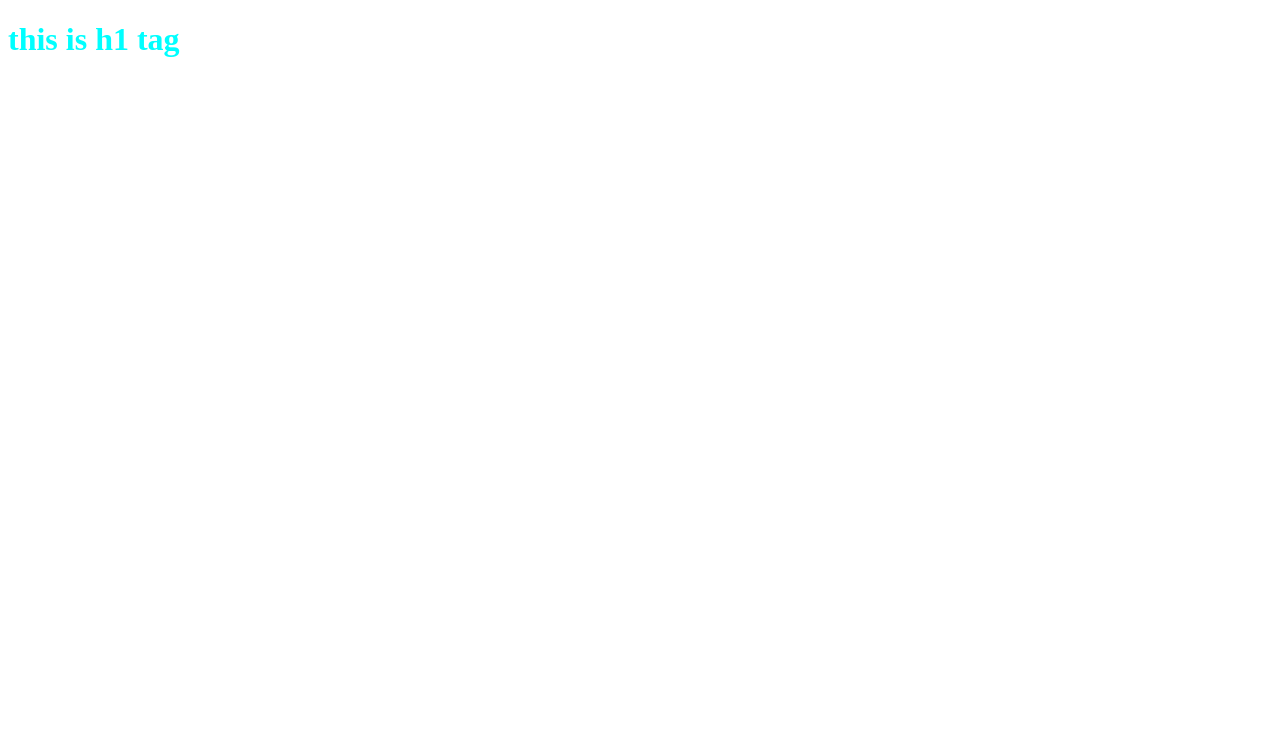
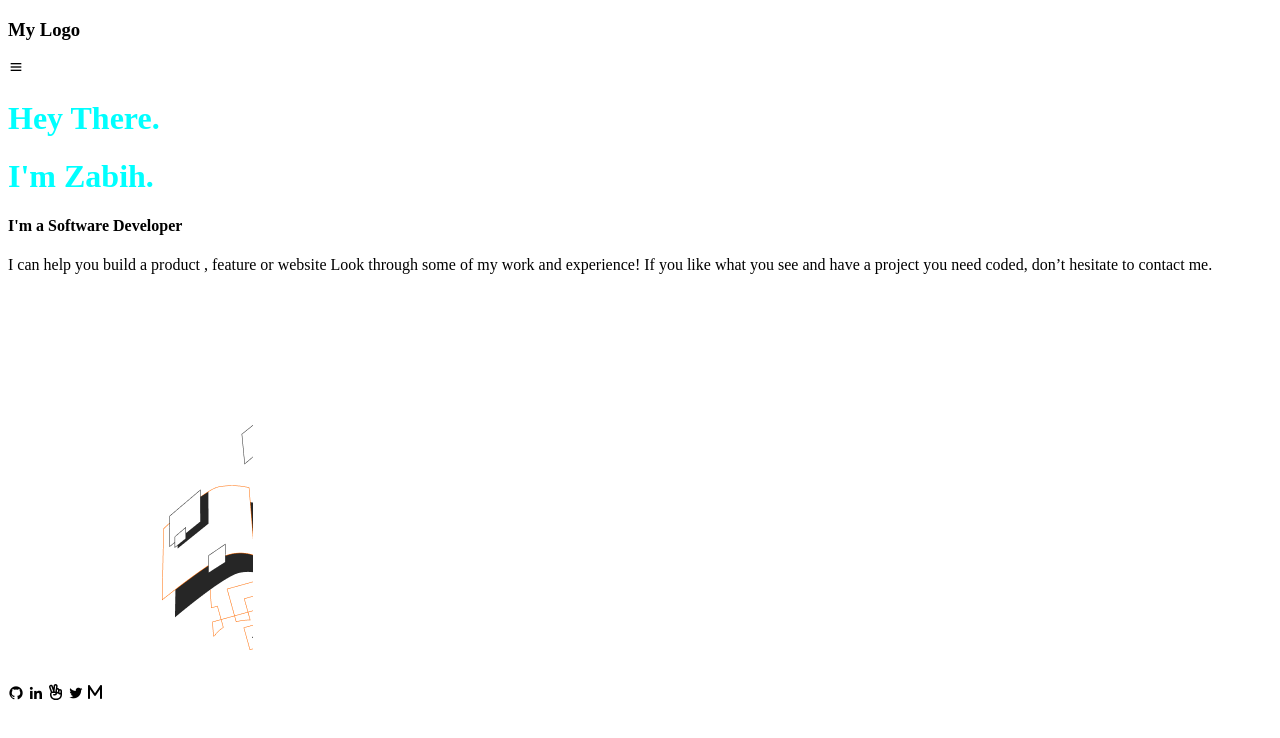
Before and after one commit to ZabihullahNooriWardak/portfolio, a website: page index.html in a window 1280 px wide. Drawn offline with nearby package versions, Linux system fonts and the light colour scheme.

Commit message:
htm part is done

```diff
--- a/index.html
+++ b/index.html
@@ -5,6 +5,8 @@
     <meta http-equiv="X-UA-Compatible" content="IE=edge">
     <meta name="viewport" content="width=device-width, initial-scale=1.0">
     <title>Document</title>
+    <!-- Box icon link -->
+    <link href='https://unpkg.com/boxicons@2.1.4/css/boxicons.min.css' rel='stylesheet'>
     <!-- link to CSS file -->
     <link rel="stylesheet" href="style.css">
 </head>
@@ -12,7 +14,30 @@
     <!-- Header starts -->
     <header>
         <div class="header" id="header">
-<h1>this is h1 tag</h1>
+<div class="toolbar">
+    <h3>My Logo</h3>
+    <i class='bx bx-menu'></i>
+</div>
+<div class="headline">
+    <h1>Hey There.</h1>
+    <h1>I'm Zabih.</h1>
+    <h4>I'm a Software Developer</h4>
+    <p>I can help you build a product , feature or website Look through some of my work and experience! If you like what you see and have a project you need coded,
+        don’t hesitate to contact me.</p>
+        <div class="headline-bottom">
+            <div class="icons">
+                <i class='bx bxl-github'></i>
+                <i class='bx bxl-linkedin'></i>
+                <span class="icon-container">
+                <svg xmlns="http://www.w3.org/2000/svg" height="1em" viewBox="0 0 512 512"><path d="M250.8 1.4c-35.2-3.7-66.6 21.8-70.3 57L174 119 156.7 69.6C145 36.3 108.4 18.8 75.1 30.5S24.2 78.8 35.9 112.1L88.7 262.2C73.5 276.7 64 297.3 64 320v0 24c0 92.8 75.2 168 168 168h48c92.8 0 168-75.2 168-168V272 256 224c0-35.3-28.7-64-64-64c-7.9 0-15.4 1.4-22.4 4c-10.4-21.3-32.3-36-57.6-36c-.7 0-1.5 0-2.2 0l5.9-56.3c3.7-35.2-21.8-66.6-57-70.3zm-.2 155.4C243.9 166.9 240 179 240 192v48c0 .7 0 1.4 0 2c-5.1-1.3-10.5-2-16-2h-7.4l-5.4-15.3 17-161.3c.9-8.8 8.8-15.2 17.6-14.2s15.2 8.8 14.2 17.6l-9.5 90.1zM111.4 85.6L165.7 240H144c-4 0-8 .3-11.9 .9L81.2 96.2c-2.9-8.3 1.5-17.5 9.8-20.4s17.5 1.5 20.4 9.8zM288 192c0-8.8 7.2-16 16-16s16 7.2 16 16v32 16c0 8.8-7.2 16-16 16s-16-7.2-16-16V192zm38.4 108c10.4 21.3 32.3 36 57.6 36c5.5 0 10.9-.7 16-2v10c0 66.3-53.7 120-120 120H232c-66.3 0-120-53.7-120-120l0-24 0 0c0-17.7 14.3-32 32-32h80c8.8 0 16 7.2 16 16s-7.2 16-16 16H184c-13.3 0-24 10.7-24 24s10.7 24 24 24h40c35.3 0 64-28.7 64-64c0-.7 0-1.4 0-2c5.1 1.3 10.5 2 16 2c7.9 0 15.4-1.4 22.4-4zM400 272c0 8.8-7.2 16-16 16s-16-7.2-16-16V240 224c0-8.8 7.2-16 16-16s16 7.2 16 16v32 16z"/></svg>
+                </span>
+                <i class='bx bxl-twitter'></i>
+                <span><svg xmlns="http://www.w3.org/2000/svg" height="1em" viewBox="0 0 448 512"><!--! Font Awesome Free 6.4.0 by @fontawesome - https://fontawesome.com License - https://fontawesome.com/license (Commercial License) Copyright 2023 Fonticons, Inc. --><path d="M22.7 33.4c13.5-4.1 28.1 1.1 35.9 12.9L224 294.3 389.4 46.2c7.8-11.7 22.4-17 35.9-12.9S448 49.9 448 64V448c0 17.7-14.3 32-32 32s-32-14.3-32-32V169.7L250.6 369.8c-5.9 8.9-15.9 14.2-26.6 14.2s-20.7-5.3-26.6-14.2L64 169.7V448c0 17.7-14.3 32-32 32s-32-14.3-32-32V64C0 49.9 9.2 37.5 22.7 33.4z"/></svg></span>
+                <img src="images/image.png" alt="">
+
+            </div>
+        </div>
+</div>
         </div>
     </header>
 
```
Also changed, not shown: images/image.png (added).
